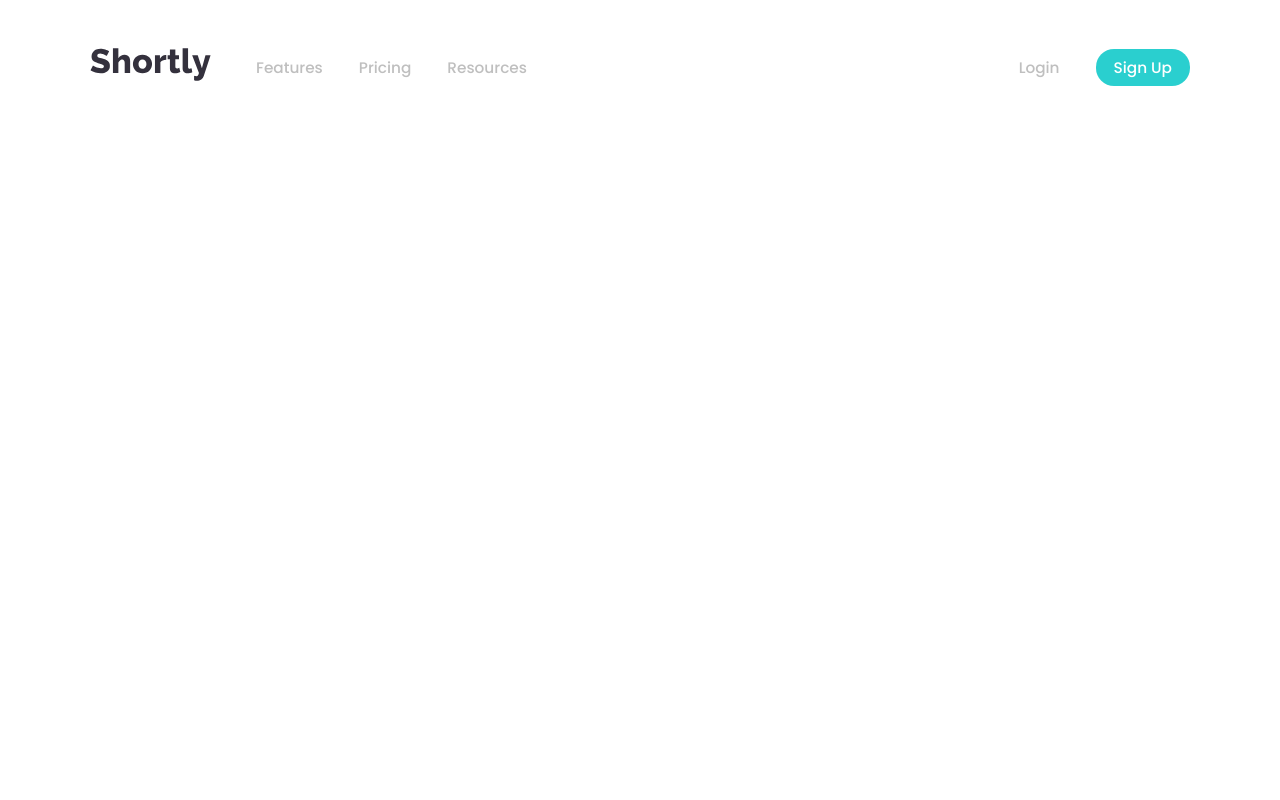
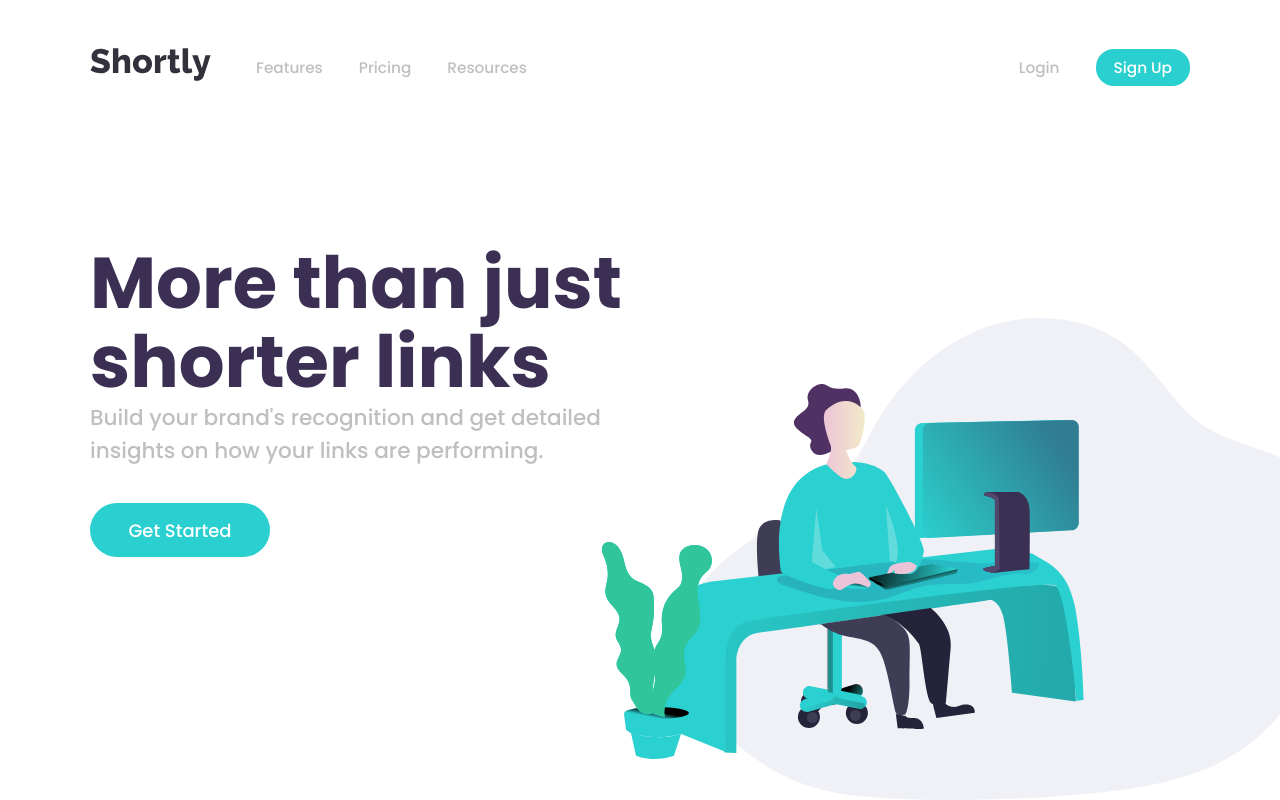
Before and after one commit to heyralfs/shortly-frontend-coding-challenge, a React (Create React App) app: page / in a window 1280 px wide. Built offline with nearby package versions, Linux system fonts and the light colour scheme.

Commit message:
main section

```diff
--- a/public/index.html
+++ b/public/index.html
@@ -14,10 +14,9 @@
 
     <link rel="preconnect" href="https://fonts.gstatic.com" />
     <link
-      href="https://fonts.googleapis.com/css2?family=Poppins:wght@500&display=swap"
+      href="https://fonts.googleapis.com/css2?family=Poppins:wght@500;700&display=swap"
       rel="stylesheet"
     />
-
     <title>React App</title>
   </head>
   <body>
--- a/src/components/Header/style.js
+++ b/src/components/Header/style.js
@@ -6,6 +6,7 @@ const HeaderContainer = styled.header`
   top: 0;
   height: 7.5rem;
   color: ${({ theme }) => theme.colors.neutral.Gray};
+  z-index: 9;
 
   & * {
     font-size: 0.85rem;
--- a/src/globalStyle.js
+++ b/src/globalStyle.js
@@ -24,9 +24,6 @@ const GlobalStyle = createGlobalStyle`
     align-items: center;
   }
 
-  h1, h2, h3, h4 {
-    color: ${({ theme }) => theme.colors.primary.DarkViolet};
-  }
   p {
     color: ${({ theme }) => theme.colors.neutral.GrayishViolet};
   }
--- /dev/null
+++ b/src/pages/Home/MainSection/index.js
@@ -0,0 +1,26 @@
+import React from "react";
+import Section from "./style";
+import MainBg from "../../../images/illustration-working.svg";
+
+const MainSection = () => {
+  return (
+    <Section bg={MainBg}>
+      <div className="container">
+        <div>
+          <h1>
+            More than just <br /> shorter links
+          </h1>
+
+          <h2>
+            Build your brand's recognition and get detailed <br />
+            insights on how your links are performing.
+          </h2>
+
+          <button className="btn">Get Started</button>
+        </div>
+      </div>
+    </Section>
+  );
+};
+
+export default MainSection;
--- /dev/null
+++ b/src/pages/Home/MainSection/style.js
@@ -0,0 +1,42 @@
+import styled from "styled-components";
+
+const Section = styled.section`
+  width: 100%;
+  height: 100vh;
+  background: url(${(props) => props.bg}) right bottom no-repeat;
+  background-position-x: 110%;
+
+  .container {
+    display: grid;
+    grid-template-columns: 1fr 1fr;
+    height: 100%;
+  }
+
+  .container > div {
+    display: flex;
+    justify-content: center;
+    flex-direction: column;
+  }
+
+  h1 {
+    color: ${({ theme }) => theme.colors.primary.DarkViolet};
+    font-size: 4rem;
+    font-weight: 700;
+    line-height: 1.1;
+  }
+
+  h2 {
+    font-size: 1.2rem;
+    color: ${({ theme }) => theme.colors.neutral.Gray};
+    font-weight: 500;
+  }
+
+  .btn {
+    margin-top: 2rem;
+    width: 10rem;
+    height: 3rem;
+    border-radius: 3rem;
+  }
+`;
+
+export default Section;
--- a/src/pages/Home/index.js
+++ b/src/pages/Home/index.js
@@ -1,7 +1,12 @@
 import React from "react";
+import MainSection from "./MainSection";
 
 const Home = () => {
-  return <div></div>;
+  return (
+    <>
+      <MainSection />
+    </>
+  );
 };
 
 export default Home;
```
Also changed, not shown: src/images/illustration-working.svg (added).
